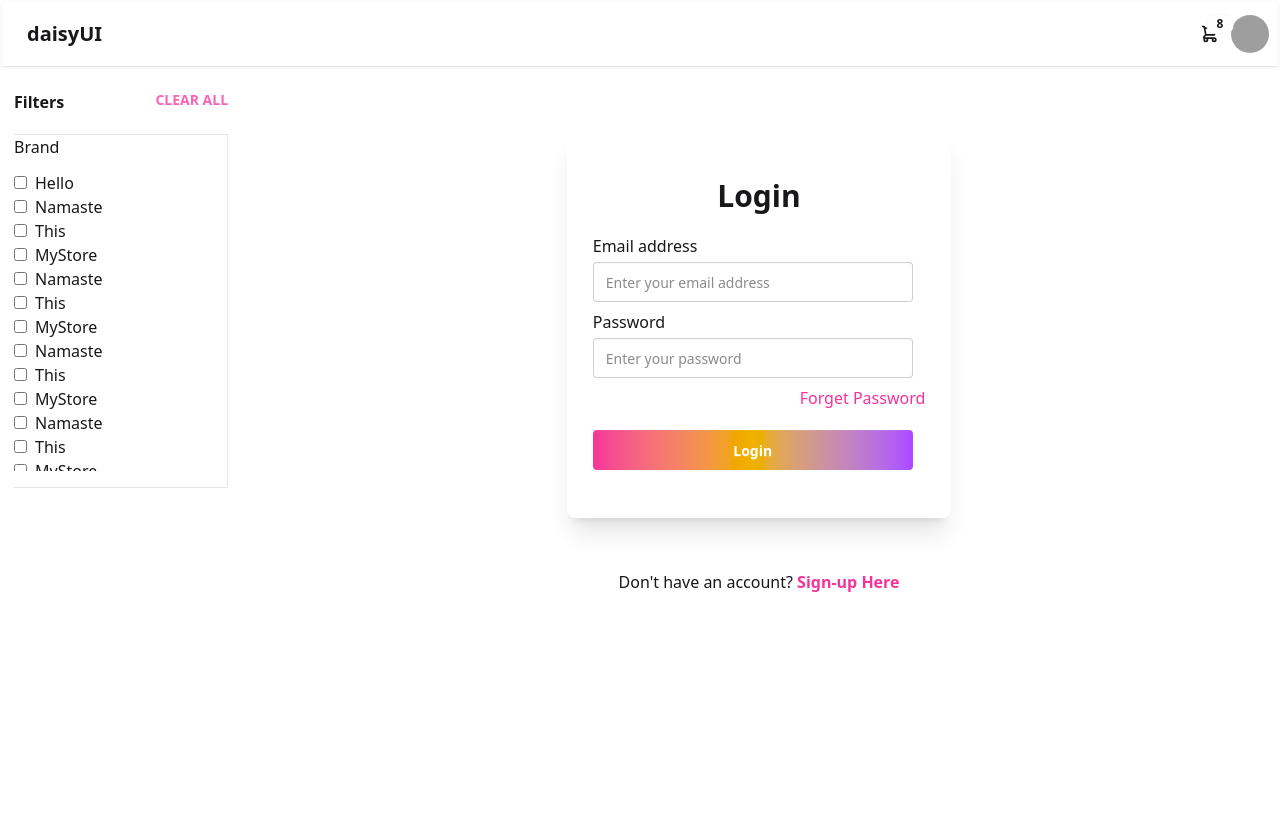
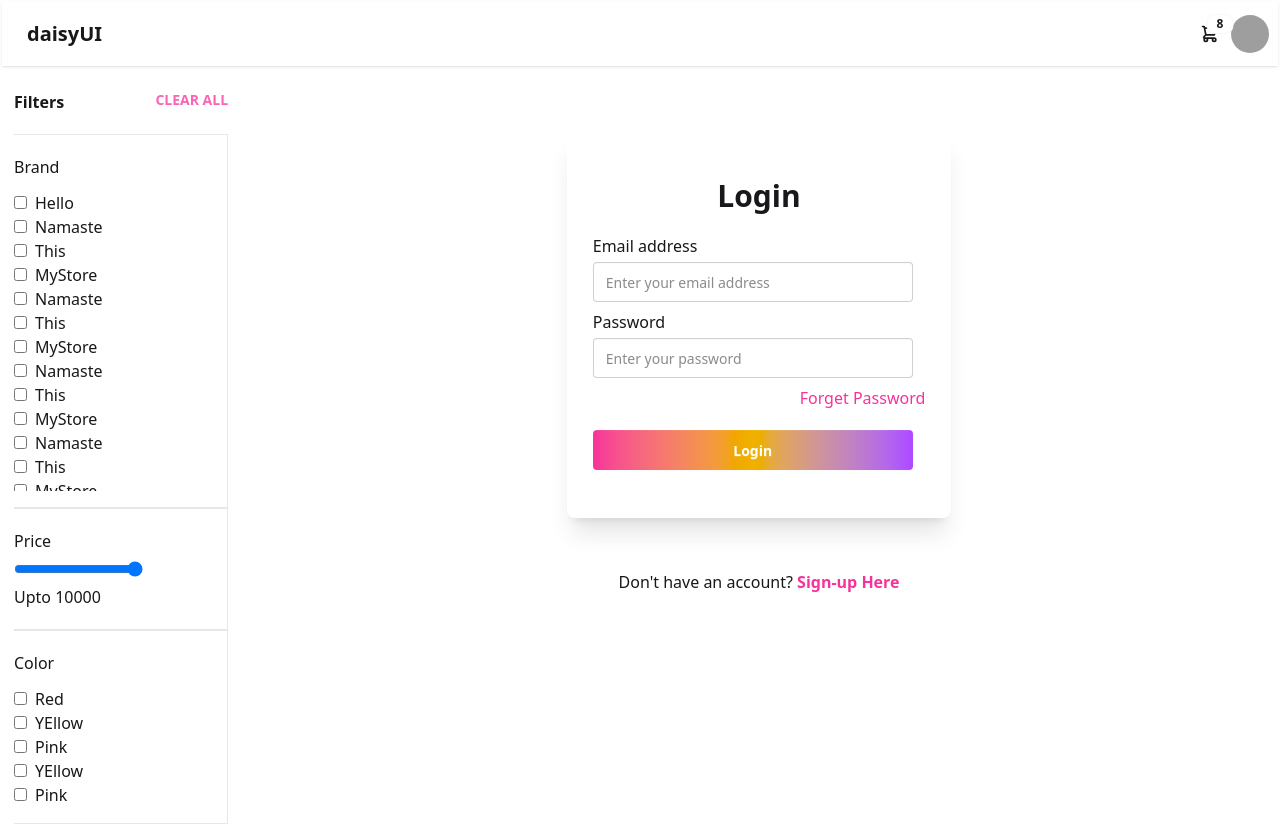
Before and after one commit to vanshchauhan279/my_shop_frontend, a React (Vite) app: page / in a window 1280 px wide. Shown: the top 825 px of the page. Built offline with nearby package versions, Linux system fonts and the light colour scheme; grey boxes are pictures that could not be loaded.

Commit message:
add price range

```diff
--- /dev/null
+++ b/src/components/PriceHandle.jsx
@@ -0,0 +1,27 @@
+import React, { useState } from "react";
+
+const PriceHandle = () => {
+  const [price, setprice] = useState(10000);
+  const handlePrice = (e) => {
+    setprice(e.target.value);
+  };
+  return (
+    <div className="pb-5 pt-5 border-b border-r border-t border-gray-200">
+      <label htmlFor="price" className="block capitalize font-medium pb-2">
+        price
+      </label>
+      <input
+        className="thin block mb-2 "
+        type="range"
+        min="200"
+        max={10000}
+        onChange={handlePrice}
+        id="price"
+        value={price}
+      />
+      <span className="">Upto {price}</span>
+    </div>
+  );
+};
+
+export default PriceHandle;
--- a/src/components/SideProperties.jsx
+++ b/src/components/SideProperties.jsx
@@ -3,9 +3,9 @@ import React from "react";
 const SideProperties = ({heading, headArr}) => {
     console.log(headArr)
   return (
-    <div className="border-t border-r border-b border-gray-200 pb-2">
+    <div className="border-t border-r border-b border-gray-200 pb-2 pt-5">
       <h1 className="font-medium mb-3">{heading}</h1>
-      <div className="mb-2 overflow-y-auto h-[300px]">
+      <div className="mb-2 overflow-y-auto max-h-[300px]">
         {headArr.map((element, index) => (
           <div className="" key={index}>
             <input type="checkbox" id="brand" className="inline-flex mr-2" />
--- a/src/components/Sidebar.jsx
+++ b/src/components/Sidebar.jsx
@@ -1,8 +1,10 @@
 import React from 'react'
 import SideProperties from './SideProperties'
+import PriceHandle from './PriceHandle';
 
 const Sidebar = () => {
     const brandArr = ["hello", "Namaste", "This", "MyStore", "Namaste", "This", "MyStore", "Namaste", "This", "MyStore", "Namaste", "This", "MyStore"];
+    const colorArr = ["Red","YEllow","pink","YEllow","pink"]
   return (
     <div className='w-72 p-3'>
         <div className='flex justify-between mb-5 mt-3'>
@@ -10,6 +12,8 @@ const Sidebar = () => {
           <h4 className='text-pink-400 font-bold text-sm'>CLEAR ALL</h4>
         </div>
        <SideProperties heading={"Brand"} headArr={brandArr}/>
+       <PriceHandle/>
+       <SideProperties heading={"Color"} headArr={colorArr}/>
     </div>
   )
 }
```
